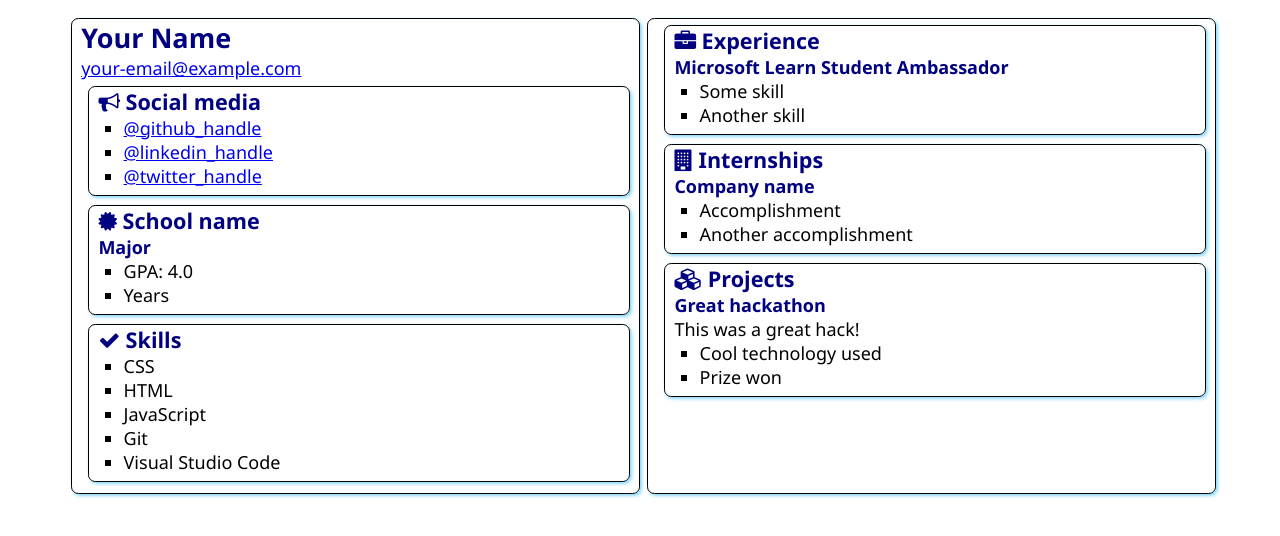
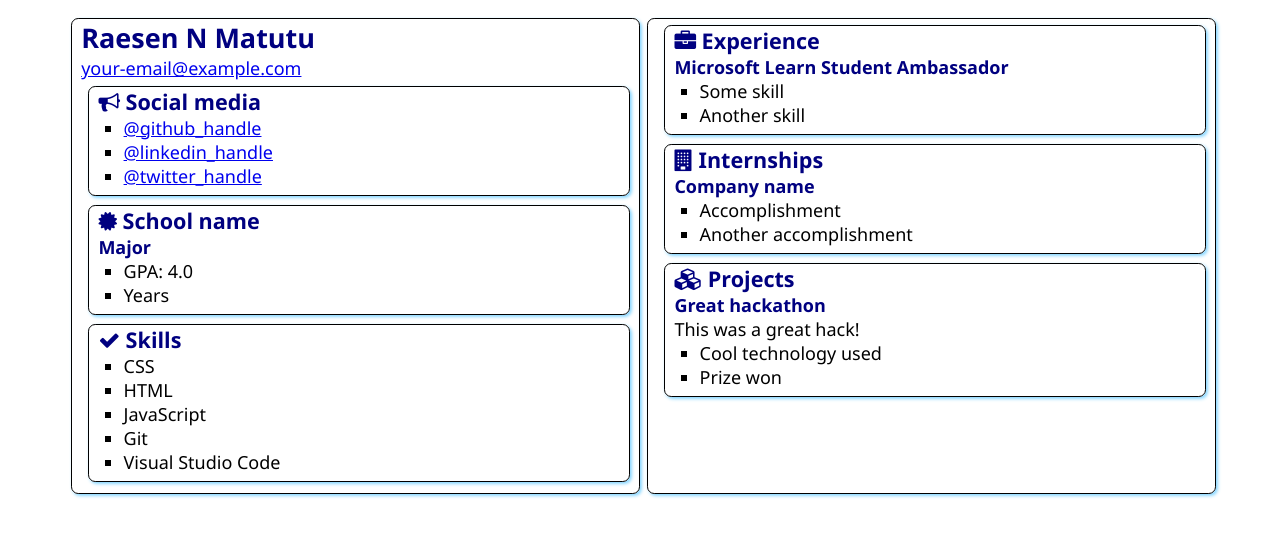
Before and after one commit to mraesen/SATechnicalOnboarding, a plain HTML site: page src/index.html in a window 1280 px wide. Drawn offline with Linux system fonts and the light colour scheme.

Commit message:
Added My Name
Updated my name

```diff
--- a/src/index.html
+++ b/src/index.html
@@ -12,7 +12,7 @@
 <body>
     <main>
         <article class="box">
-            <h1>Your Name</h1>
+            <h1>Raesen N Matutu</h1>
             <div><a href="mailto:your.email@example.com">your-email@example.com</a></div>
 
             <section class="box">
```
